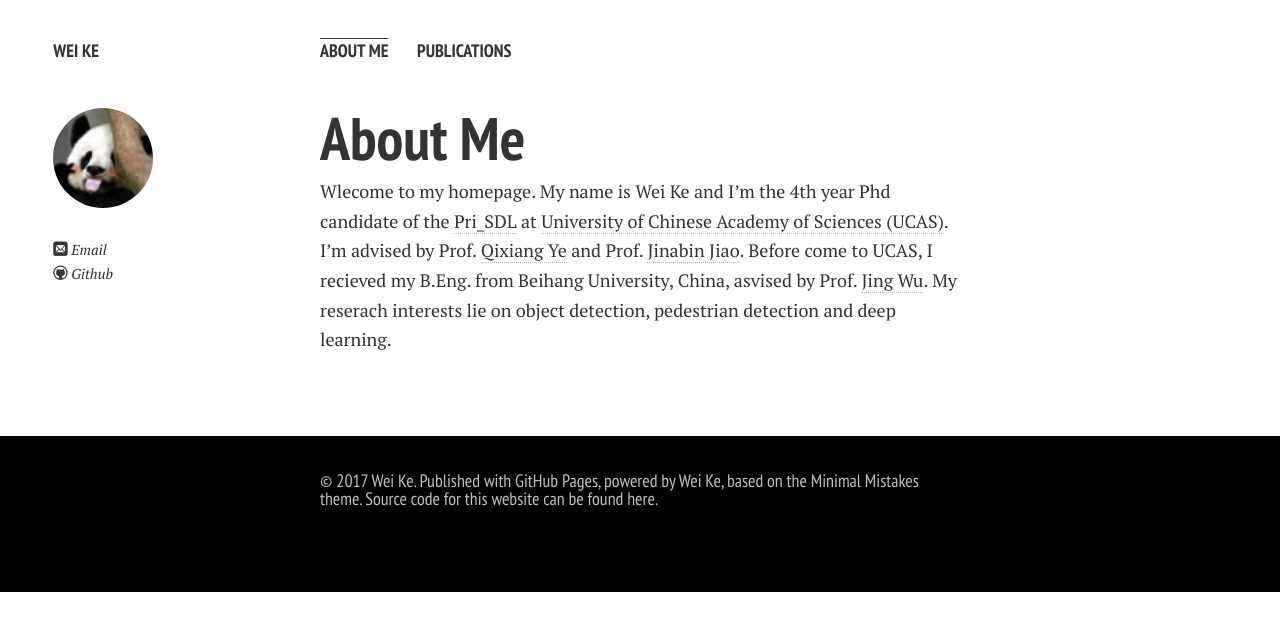
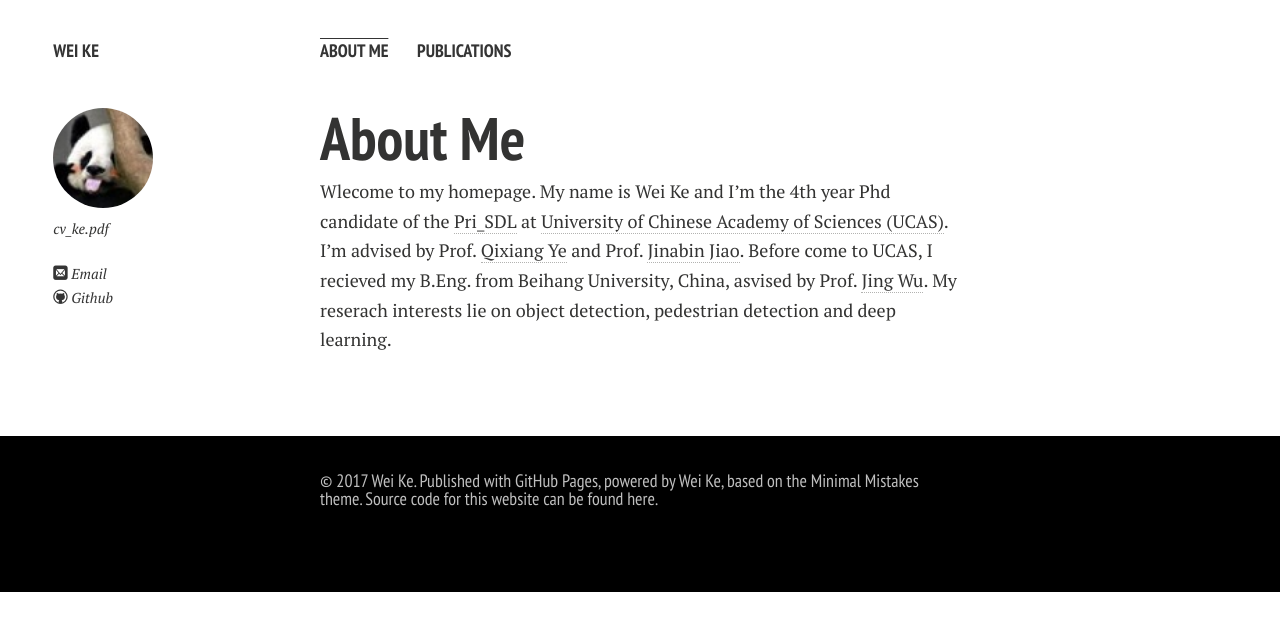
Before and after one commit to KevinKecc/kevinkecc.github.com, a Jekyll site: the page built from index.md, in a window 1280 px wide. Shown: the top 631 px of the page. Built offline with Jekyll 4.4.1, drawn with Linux system fonts in a browser that asks for light colours; nearby versions of some CDN libraries; our own code applies the rules of GitHub Pages for plain Markdown files.

Commit message:
Update _config.yml

```diff
--- a/_config.yml
+++ b/_config.yml
@@ -8,7 +8,7 @@ url: http://Kevinkecc.github.io
 owner:
   name:           Wei Ke
   avatar:         favicon.jpg
-#  bio:
+  bio:            cv_ke.pdf
   email:          kewei11@mails.ucas.ac.cn
   # Social networking links are used in author-bio sidebar. Update and remove as you like.
   twitter:
```
